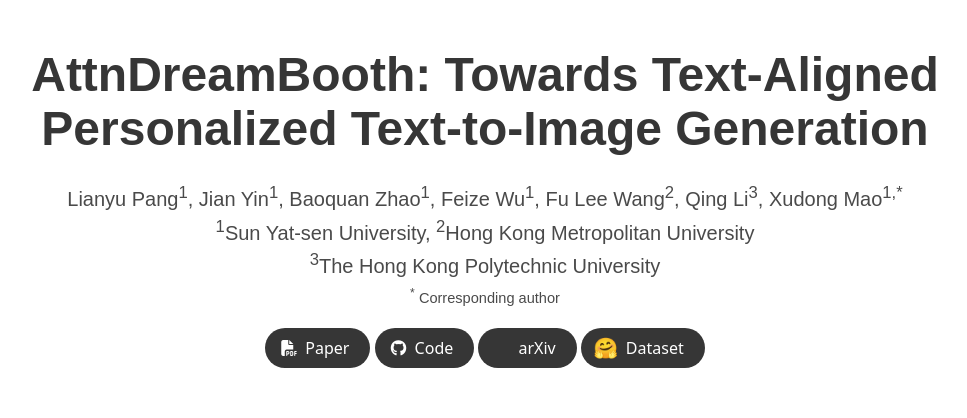
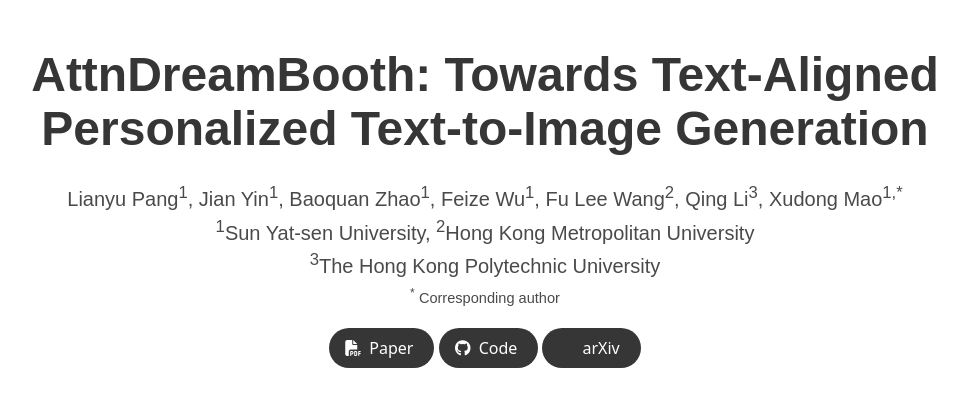
Before and after one commit to AttnDreamBooth/AttnDreamBooth.github.io, a plain HTML site: page index.html in a window 1280 px wide. Shown: the top 418 px of the page, without its empty margins (155-1122 px from the left). Drawn offline with nearby package versions, Linux system fonts and the light colour scheme; some icons are missing.

```diff
--- a/index.html
+++ b/index.html
@@ -11,9 +11,6 @@
 
 
   <title>AttnDreamBooth</title>
-  <!-- <link rel="icon" type="image/x-icon" href="static/images/favicon.ico"> -->
-  <!-- <link href="https://fonts.googleapis.com/css?family=Google+Sans|Noto+Sans|Castoro" -->
-  <!-- rel="stylesheet"> -->
 
   <link rel="stylesheet" href="static/css/bulma.min.css">
   <link rel="stylesheet" href="static/css/bulma-carousel.min.css">
@@ -117,14 +114,6 @@
                 </a>
               </span>
 
-
-              <span class="link-block">
-                <a href="https://drive.google.com/drive/folders/1lLrG95EH3pmwlYkKBRJ_q3mZtI7I1QOo?usp=sharing" target="_blank"
-                  class="external-link button is-normal is-rounded is-dark">
-                    <span class="icon" style="vertical-align: middle; font-size: 20px;">🤗</span>
-                    <span style="vertical-align: middle;">Dataset</span>
-                </a>
-            </span>
             </div>
           </div>
         </div>
```
